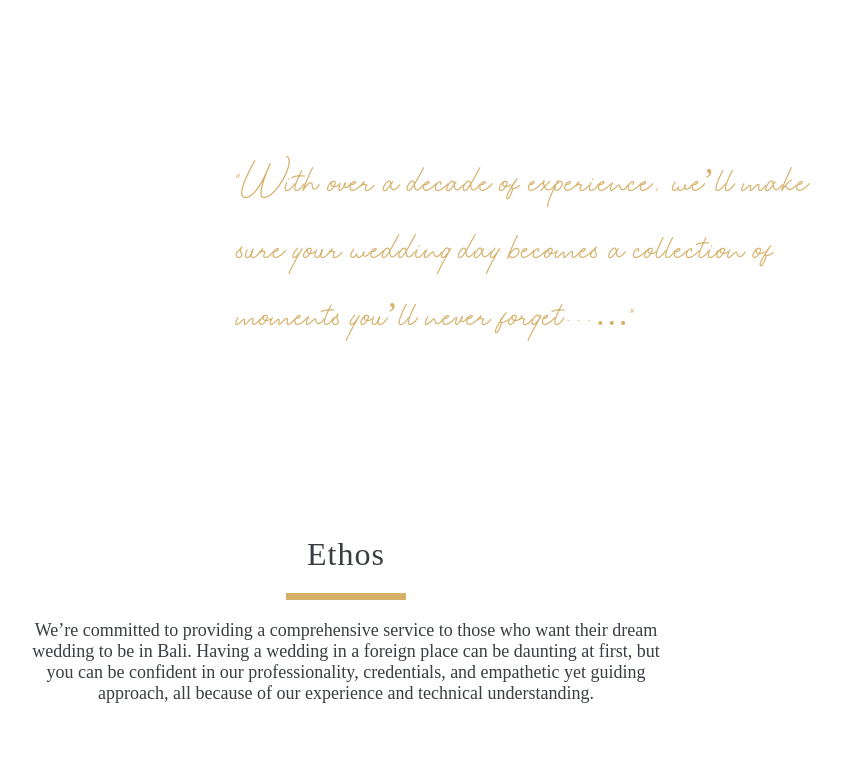
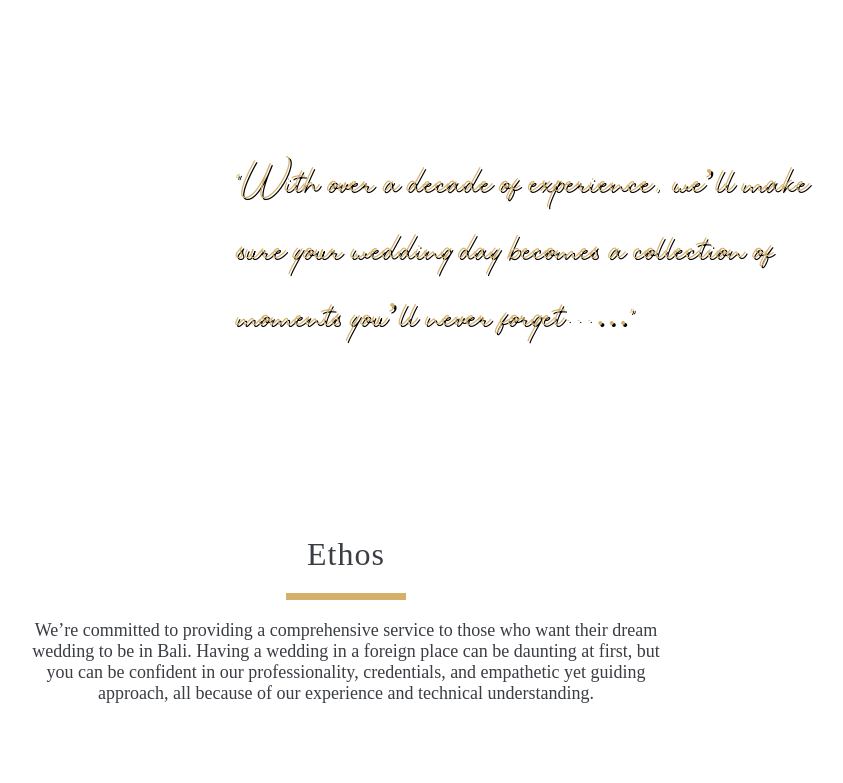
Before and after one commit to aldhipradana/SeriousPixel, a PHP site: page /index.php?page=about in a window 1280 px wide. Shown: the part 804-1587 px from the top of the page, without its empty margins (294-1137 px from the left). Run offline with PHP 8.4, Linux system fonts and the light colour scheme; some web fonts are replaced.

Commit message:
sorry kelupaan hehe
sorry kelupaan hehe

```diff
--- a/assets/css/about.css
+++ b/assets/css/about.css
@@ -81,6 +81,7 @@ section.AboutSection-2 .row .column p {
     font-size: 34px;
     color: #d6b068;
     letter-spacing: 1px;
+    text-shadow: 2px 2px #000;
 }
 section.AboutSection-3 .row {
     padding-bottom: 50px;
```
